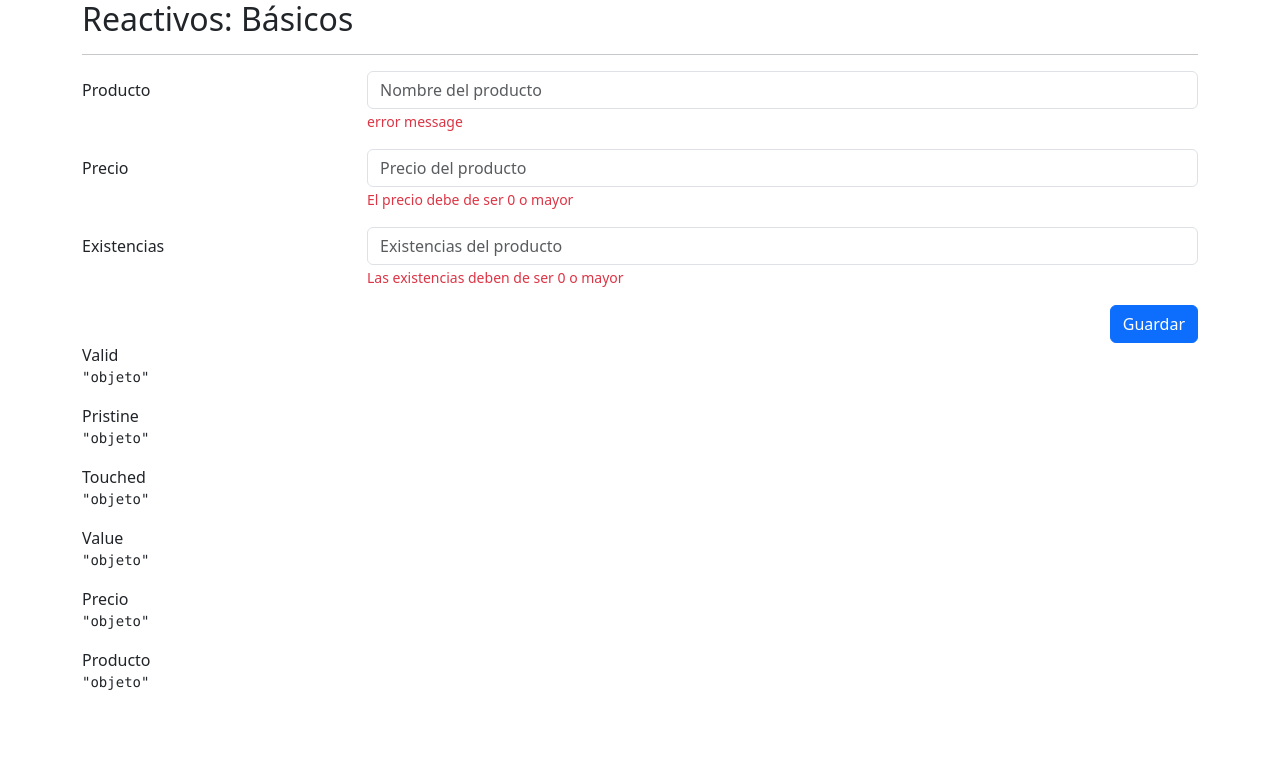
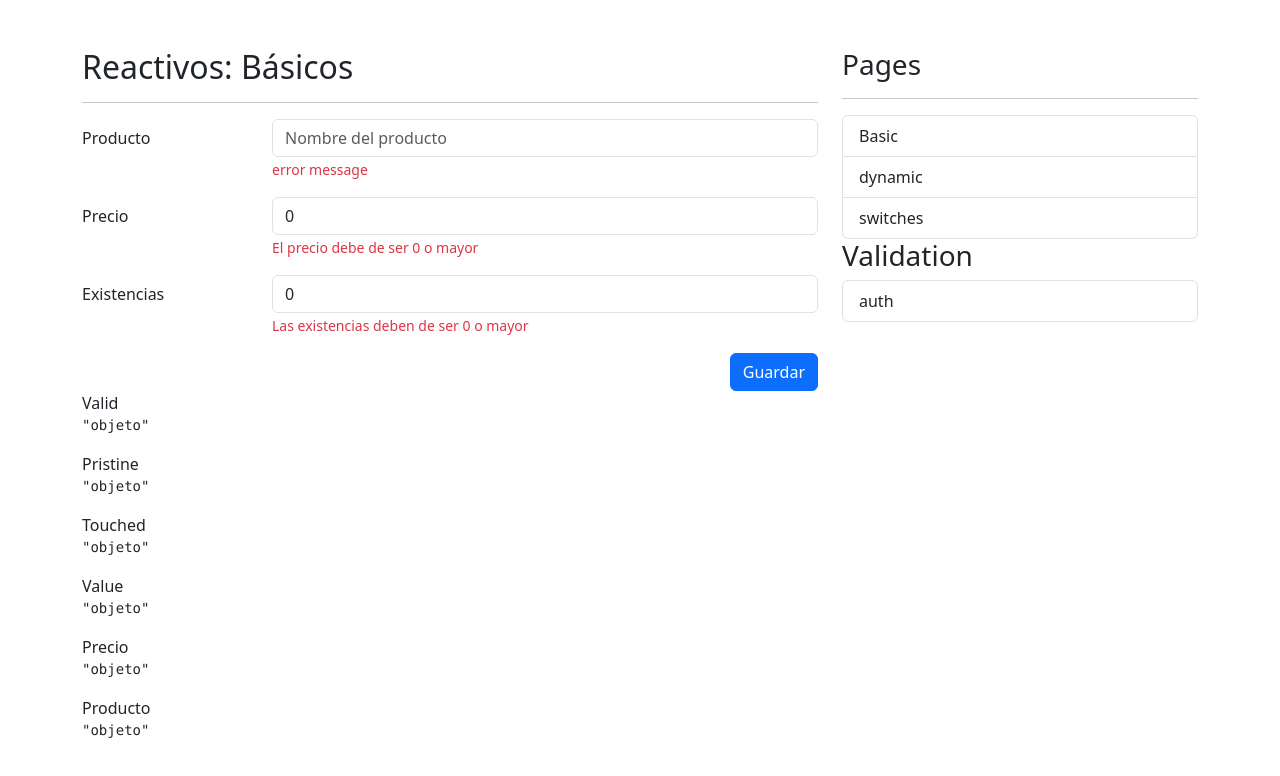
Before and after one commit to JoseMiguel01012570345/reactive_form, an Angular app: page /reactive in a window 1280 px wide. Shown: the top 776 px of the page. Built offline with nearby package versions, Linux system fonts and the light colour scheme.

Commit message:
connecting formBuilder to basicComponent.html filds

```diff
--- a/src/app/app.component.html
+++ b/src/app/app.component.html
@@ -1 +1,9 @@
-<router-outlet></router-outlet>
+<div class="row mt-5">
+  <div class="col">
+    <router-outlet></router-outlet>
+
+  </div>
+  <div class="col-12 col-sm-4">
+    <app-side-menu></app-side-menu>
+  </div>
+</div>
--- a/src/app/app.module.ts
+++ b/src/app/app.module.ts
@@ -12,7 +12,7 @@ import { SharedModule } from './shared/shared.module';
   imports: [
     BrowserModule,
     AppRoutingModule ,
-    SharedModule
+    SharedModule ,
   ],
   providers: [],
   bootstrap: [AppComponent]
--- a/src/app/app.routes.ts
+++ /dev/null
@@ -1,3 +0,0 @@
-import { Routes } from '@angular/router';
-
-export const routes: Routes = [];
--- a/src/app/reactive/pages/basicPage/basicPage.component.html
+++ b/src/app/reactive/pages/basicPage/basicPage.component.html
@@ -1,10 +1,10 @@
 <h2>Reactivos: Básicos</h2>
 <hr>
 
-<div class="row">
-    <div class="col">
+<div class="row" [formGroup]="myForm">
+    <div class="col" >
 
-        <form autocomplete="off">
+        <form autocomplete="off"   >
 
             <!-- Campo de producto -->
             <div class="mb-3 row">
@@ -13,6 +13,7 @@
 
                     <input type="text"
                            class="form-control"
+                           formControlName="name"
                            placeholder="Nombre del producto">
 
                            <span class="form-text text-danger">
@@ -28,6 +29,7 @@
                         <div class="col-sm-9">
                             <input type="number"
                             class="form-control"
+                            formControlName="price"
                             placeholder="Precio del producto">
                             <span class="form-text text-danger">
                                 El precio debe de ser 0 o mayor
@@ -41,6 +43,7 @@
                 <div class="col-sm-9">
                     <input type="number"
                     class="form-control"
+                            formControlName="inStorage"
                            placeholder="Existencias del producto">
 
                     <span class="form-text text-danger">
--- a/src/app/reactive/pages/basicPage/basicPage.component.ts
+++ b/src/app/reactive/pages/basicPage/basicPage.component.ts
@@ -1,13 +1,23 @@
 import { CommonModule } from '@angular/common';
 import { ChangeDetectionStrategy, Component } from '@angular/core';
+import { FormBuilder, FormControl, FormGroup } from '@angular/forms';
 
 @Component({
     selector: 'app-basic-page',
-    standalone: true,
-    imports: [
-        CommonModule,
-    ],
     templateUrl: './basicPage.component.html',
-    changeDetection: ChangeDetectionStrategy.OnPush,
 })
-export class BasicPageComponent { }
+export class BasicPageComponent {
+
+    public myForm: any
+
+    constructor( private fb: FormBuilder){
+
+        this.myForm = this.fb.group({
+            name: [''] ,
+            price: [0] ,
+            inStorage: [0] ,
+        })
+    }
+
+
+ }
--- a/src/app/reactive/reactive-routing.module.ts
+++ b/src/app/reactive/reactive-routing.module.ts
@@ -28,7 +28,7 @@ const routes: Routes = [
 ];
 
 @NgModule({
-  imports: [RouterModule.forChild(routes)],
+  imports: [RouterModule.forChild(routes) ,  ],
   exports: [RouterModule]
 })
 export class ReactiveRoutingModule { }
--- a/src/app/reactive/reactive.module.ts
+++ b/src/app/reactive/reactive.module.ts
@@ -2,13 +2,16 @@ import { NgModule } from '@angular/core';
 import { CommonModule } from '@angular/common';
 
 import { ReactiveRoutingModule } from './reactive-routing.module';
+import { ReactiveFormsModule } from '@angular/forms';
+import { BasicPageComponent } from './pages/basicPage/basicPage.component';
 
 
 @NgModule({
-  declarations: [],
+  declarations: [ BasicPageComponent ],
   imports: [
     CommonModule,
-    ReactiveRoutingModule
+    ReactiveRoutingModule ,
+    ReactiveFormsModule
   ]
 })
 export class ReactiveModule { }
--- /dev/null
+++ b/src/app/shared/side-menu/side-menu.component.html
@@ -0,0 +1,26 @@
+<h3>Pages</h3>
+
+<hr>
+
+<ul class="list-group">
+
+    <li *ngFor="let item of reactiveMenu"
+    class="list-group-item"
+    [routerLink]="[item.route]"
+    routerLinkActive = "active"
+    >
+    {{ item.title }}
+</li>
+</ul>
+
+<h3>Validation</h3>
+<ul class="list-group">
+
+    <li *ngFor="let item of authMenu"
+        class="list-group-item"
+        [routerLink]="[item.route]"
+        routerLinkActive = "active"
+        >
+        {{ item.title }}
+    </li>
+</ul>
--- /dev/null
+++ b/src/app/shared/side-menu/side-menu.component.ts
@@ -0,0 +1,31 @@
+import { CommonModule } from '@angular/common';
+import { ChangeDetectionStrategy, Component } from '@angular/core';
+
+interface Menu{
+
+    title: string;
+    route: string;
+
+}
+
+
+@Component({
+    selector: 'app-side-menu',
+    templateUrl: './side-menu.component.html',
+})
+export class SideMenuComponent {
+
+    public reactiveMenu:Menu[] = [
+
+        { title: 'Basic' , route: './reactive/basic' } ,
+        { title: 'dynamic' , route: './reactive/dynamic' } ,
+        { title: 'switches' , route: './reactive/switches' } ,
+
+    ]
+
+    public authMenu:Menu[] = [
+        { title: 'auth' , route: './auth' } ,
+    ]
+
+
+}
```
Also changed, not shown: src/app/shared/shared.module.ts (+6 -4 lines). Lines whose indentation alone changed are shown as unchanged.
